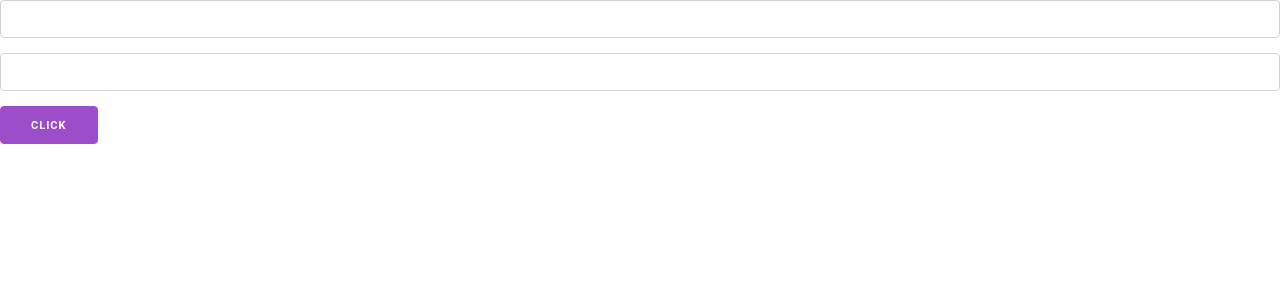
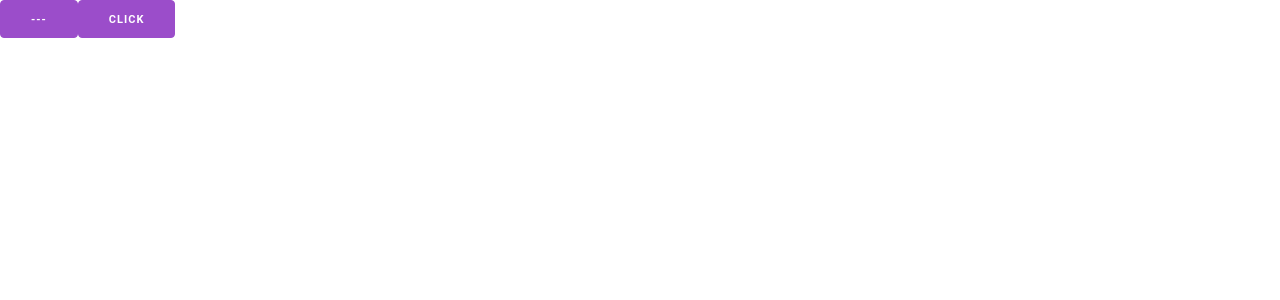
Before and after one commit to programminsekbo/fornt, a React (Vite) app: page / in a window 1280 px wide. Shown: the top 300 px of the page. Built offline with nearby package versions, Linux system fonts and the light colour scheme.

Commit message:
Update App.jsx

```diff
--- a/src/App.jsx
+++ b/src/App.jsx
@@ -2,28 +2,28 @@ import { useRef } from "react";
 
 const App = () => {
 
-let fValue,lvalue=useRef();
+let lvalue=useRef(0);
 
 let onchang=()=>{
 
- let hridoy=fValue.value;
- let good=lvalue.value;
-
-  alert(hridoy+" "+good)
-
-
-
+lvalue.current++;
+console.log(lvalue.current++)
 
 }
+let heidoy=()=>{
+
+  lvalue.current--;
+  console.log(lvalue.current--)
+
+  }
+
 
 
 
   return (
     <div>
 
-
-<input ref={(e)=>fValue=(e)} type="text" /><br />
-<input  ref={(e)=>lvalue=(e)} type="text" />
+<button onClick={heidoy}>---</button>
 
 <button  onClick={onchang}>click</button>
 
```
